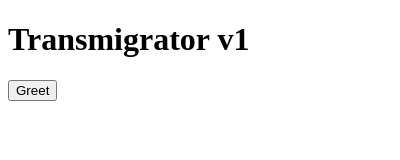
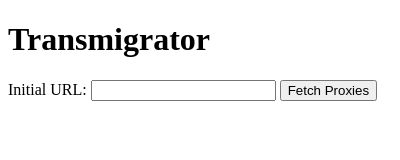
Before and after one commit to transmigrator/transmigrator, a browser extension: page v1/extension/popup.html in a window 400 px wide. Drawn offline with Linux system fonts and the light colour scheme.

Commit message:
popup.html

```diff
--- a/v1/extension/popup.html
+++ b/v1/extension/popup.html
@@ -1,11 +1,15 @@
 <!DOCTYPE html>
 <html>
 <head>
-  <title>Transmigrator v1</title>
+    <title>Transmigrator</title>
 </head>
 <body>
-  <h1>Transmigrator v1</h1>
-  <button id="greet">Greet</button>
-  <script src="popup.js"></script>
+    <h1>Transmigrator</h1>
+    <form id="proxy-form">
+        <label for="url">Initial URL:</label>
+        <input type="text" id="url" name="url">
+        <button type="submit">Fetch Proxies</button>
+    </form>
+    <script src="popup.js"></script>
 </body>
 </html>
```
